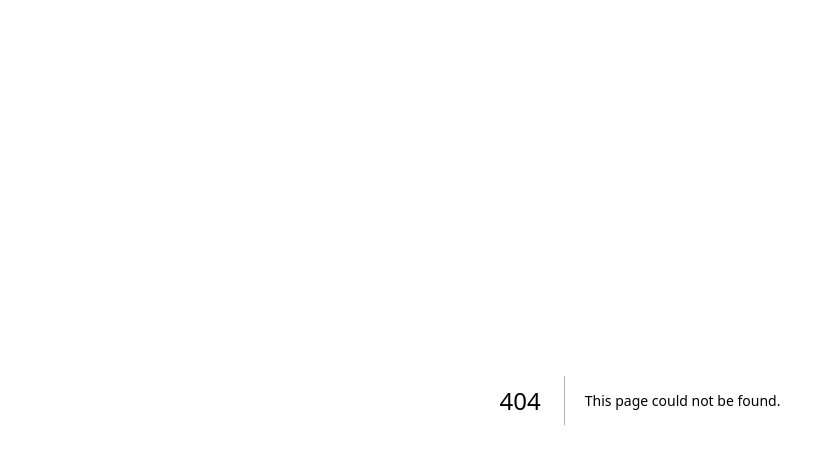
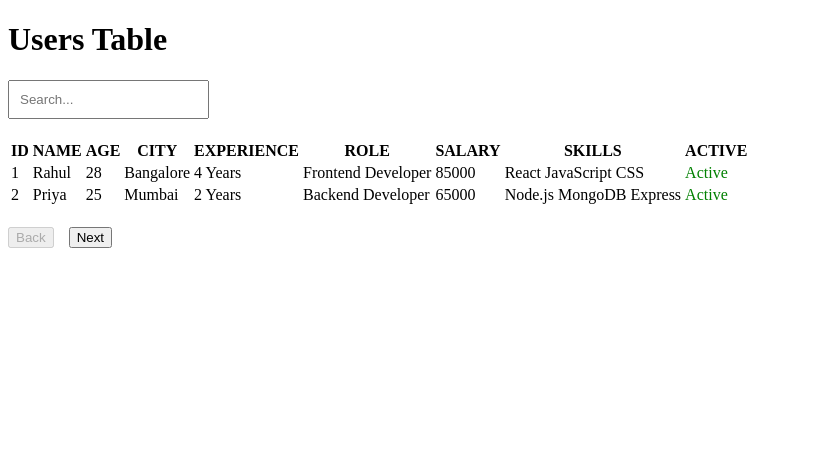
Before and after one commit to info-vivekranjan/react-problems-1, a Next.js app: page /users-table in a window 1280 px wide. Before the commit this address had no page. Shown: the top 464 px of the page, without its empty margins (0-835 px from the left). Built offline with nearby package versions, Linux system fonts and the light colour scheme.

Commit message:
Table with filter, search, pagination

```diff
--- /dev/null
+++ b/src/app/users-table/page.tsx
@@ -0,0 +1,122 @@
+"use client";
+
+import { usersData } from "@/constants/usersData";
+import { useEffect, useState } from "react";
+
+const useDebounceSearch = (query: string, delay = 500) => {
+  const [debouncedSearch, setDebouncedSearch] = useState("");
+
+  useEffect(() => {
+    setTimeout(() => {
+      setDebouncedSearch(query);
+    }, delay);
+  }, [query, delay]);
+
+  return debouncedSearch;
+};
+
+export default function UsersTablePage() {
+  const [page, setPage] = useState(1);
+  const [search, setSearch] = useState("");
+  const debouncedSearch = useDebounceSearch(search);
+
+  const limit = 2;
+  const startIndex = (page - 1) * limit;
+
+  const getFiltedredUsersData = () => {
+    const data = usersData
+      .filter((user) => {
+        return (
+          user.name
+            .toLowerCase()
+            .includes(debouncedSearch.trim().toLowerCase()) ||
+          user.role.toLowerCase().includes(debouncedSearch.trim().toLowerCase())
+        );
+      })
+      .slice(startIndex, limit * page);
+
+    return data;
+  };
+
+  const handleBack = () => {
+    setPage((prev) => prev - 1);
+  };
+
+  const handleNext = () => {
+    setPage((prev) => prev + 1);
+  };
+
+  console.log(getFiltedredUsersData());
+
+  return (
+    <>
+      <h1>Users Table</h1>
+      <div>
+        <input
+          placeholder="Search..."
+          value={search}
+          onChange={(e) => {
+            setSearch(e.target.value);
+            setPage(1);
+          }}
+          style={{ padding: "10px", marginBottom: "20px" }}
+        />
+      </div>
+      <table>
+        <thead>
+          <tr>
+            <th>ID</th>
+            <th>NAME</th>
+            <th>AGE</th>
+            <th>CITY</th>
+            <th>EXPERIENCE</th>
+            <th>ROLE</th>
+            <th>SALARY</th>
+            <th>SKILLS</th>
+            <th>ACTIVE</th>
+          </tr>
+        </thead>
+        <tbody>
+          {getFiltedredUsersData().map((user) => {
+            return (
+              <tr key={user.id}>
+                <td>{user.id}</td>
+                <td>{user.name}</td>
+                <td>{user.age}</td>
+                <td>{user.city}</td>
+                <td>{`${user.experience} Years`}</td>
+                <td>{user.role}</td>
+                <td>{user.salary}</td>
+                <td>{user.skills.map((skill) => skill + " ")}</td>
+                <td>
+                  {user.isActive ? (
+                    <span style={{ color: "green" }}>Active</span>
+                  ) : (
+                    <span style={{ color: "red" }}>Inactive</span>
+                  )}
+                </td>
+              </tr>
+            );
+          })}
+        </tbody>
+      </table>
+      <section
+        style={{
+          display: "flex",
+          gap: "15px",
+          marginTop: "20px",
+        }}
+      >
+        <button onClick={handleBack} disabled={page === 1}>
+          Back
+        </button>
+        <button
+          onClick={handleNext}
+          disabled={usersData.length <= limit * page}
+        >
+          Next
+        </button>
+      </section>
+    </>
+  );
+}
--- /dev/null
+++ b/src/constants/usersData.ts
@@ -0,0 +1,90 @@
+export const usersData = [
+  {
+    id: 1,
+    name: "Rahul",
+    age: 28,
+    city: "Bangalore",
+    salary: 85000,
+    role: "Frontend Developer",
+    experience: 4,
+    skills: ["React", "JavaScript", "CSS"],
+    isActive: true,
+  },
+  {
+    id: 2,
+    name: "Priya",
+    age: 25,
+    city: "Mumbai",
+    salary: 65000,
+    role: "Backend Developer",
+    experience: 2,
+    skills: ["Node.js", "MongoDB", "Express"],
+    isActive: true,
+  },
+  {
+    id: 3,
+    name: "Amit",
+    age: 32,
+    city: "Delhi",
+    salary: 120000,
+    role: "Full Stack Developer",
+    experience: 7,
+    skills: ["React", "Node.js", "PostgreSQL"],
+    isActive: false,
+  },
+  {
+    id: 4,
+    name: "Sneha",
+    age: 29,
+    city: "Bangalore",
+    salary: 95000,
+    role: "Frontend Developer",
+    experience: 5,
+    skills: ["React", "TypeScript", "Next.js"],
+    isActive: true,
+  },
+  {
+    id: 5,
+    name: "Vikram",
+    age: 24,
+    city: "Pune",
+    salary: 55000,
+    role: "Junior Developer",
+    experience: 1,
+    skills: ["JavaScript", "HTML", "CSS"],
+    isActive: true,
+  },
+  {
+    id: 6,
+    name: "Anjali",
+    age: 35,
+    city: "Hyderabad",
+    salary: 140000,
+    role: "Tech Lead",
+    experience: 10,
+    skills: ["React", "Node.js", "AWS", "Docker"],
+    isActive: false,
+  },
+  {
+    id: 7,
+    name: "Rohan",
+    age: 27,
+    city: "Bangalore",
+    salary: 78000,
+    role: "Frontend Developer",
+    experience: 3,
+    skills: ["React", "JavaScript", "Redux"],
+    isActive: true,
+  },
+  {
+    id: 8,
+    name: "Neha",
+    age: 31,
+    city: "Chennai",
+    salary: 110000,
+    role: "Full Stack Developer",
+    experience: 6,
+    skills: ["React", "Node.js", "TypeScript"],
+    isActive: true,
+  },
+];
```
